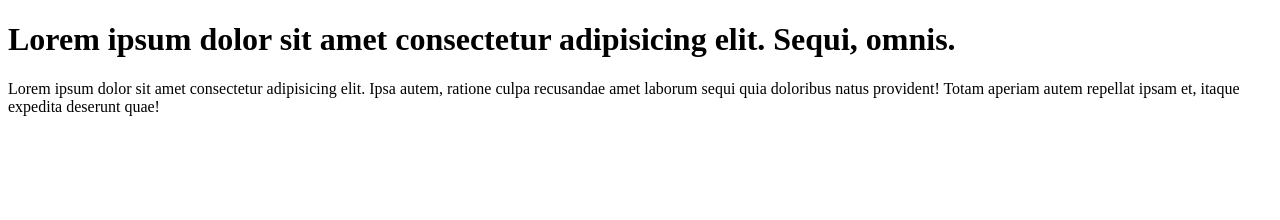
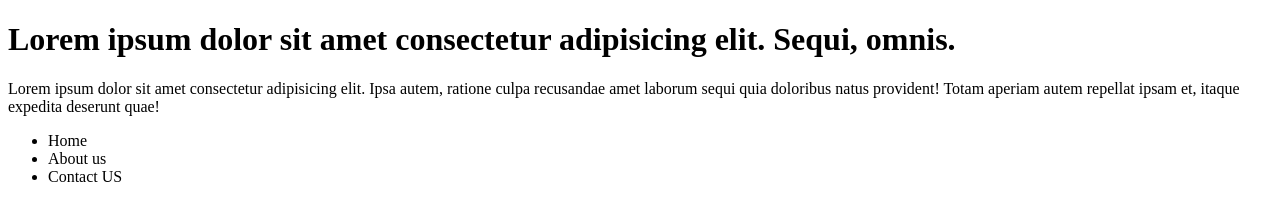
Before and after one commit to saurabhx04/learn-git, a plain HTML site: page index.html in a window 1280 px wide. Drawn offline with Linux system fonts and the light colour scheme.

Commit message:
add a list to index

```diff
--- a/index.html
+++ b/index.html
@@ -8,5 +8,10 @@
 <body>
     <h1>Lorem ipsum dolor sit amet consectetur adipisicing elit. Sequi, omnis.</h1>
     <p>Lorem ipsum dolor sit amet consectetur adipisicing elit. Ipsa autem, ratione culpa recusandae amet laborum sequi quia doloribus natus provident! Totam aperiam autem repellat ipsam et, itaque expedita deserunt quae!</p>
+    <ul>
+        <li>Home</li>
+        <li>About us</li>
+        <li>Contact US</li>
+    </ul>
 </body>
 </html>
```
